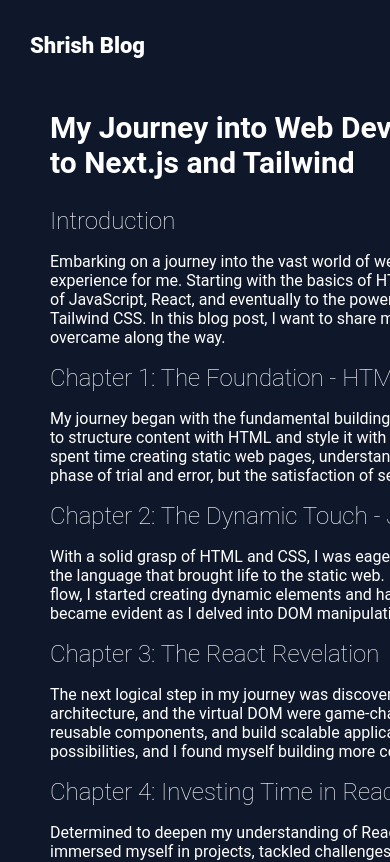
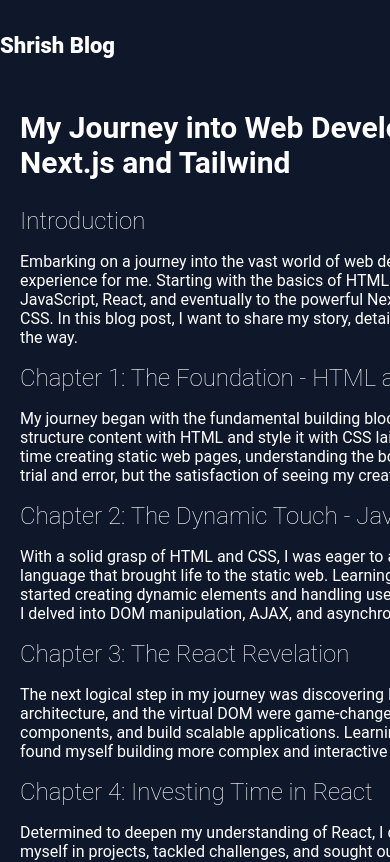
Before and after one commit to Shrish242/Personal-Blog, a Next.js app: page /JSblog in a window 390 px wide. Shown: the top 862 px of the page. Built offline with nearby package versions, Linux system fonts and the light colour scheme.

Commit message:
mobile response update

```diff
--- a/src/app/globals.css
+++ b/src/app/globals.css
@@ -87,11 +87,9 @@
   }
   .wrapper {
     max-width: 1536px;
-    /* margin-left: auto; */
-    /* margin-right: auto; */
+    margin-left: 10px;
 
-    padding-left: 50px;
-    padding-right: 50px;
+    padding-left: 10px;
   }
 }
 
--- a/src/components/Footer/Footer.module.css
+++ b/src/components/Footer/Footer.module.css
@@ -63,7 +63,6 @@
     .container{
         flex-direction: column;
         gap: 20px;
-        justify-content: center;
     }
     .info{
         justify-content: center;
```
